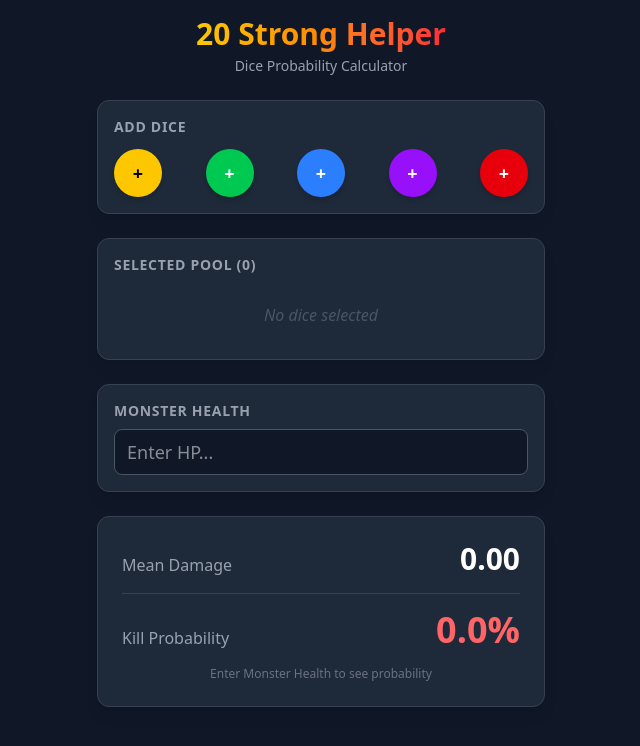
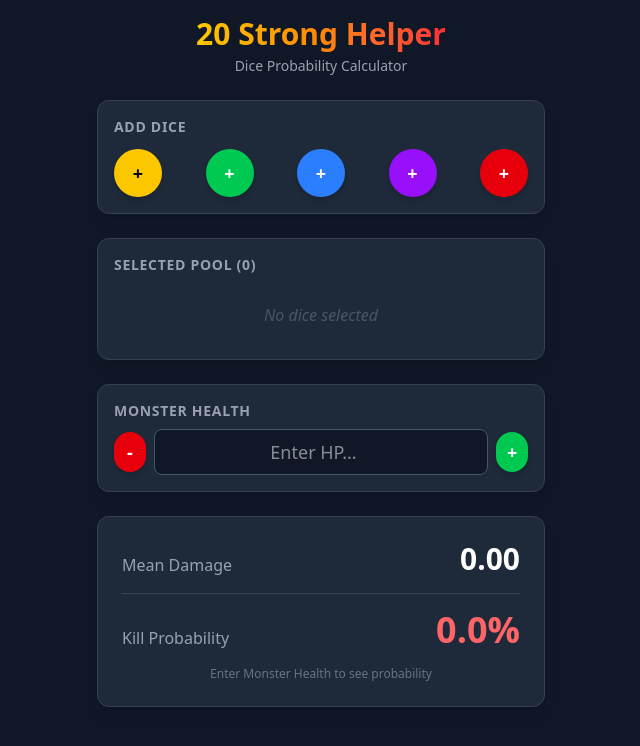
Before and after one commit to Thecentury/20-strong-helper, a React (Vite) app: page / in a window 1280 px wide. Shown: the top 746 px of the page, without its empty margins (319-959 px from the left). Built offline with nearby package versions, Linux system fonts and the light colour scheme.

Commit message:
Buttons to change the monster health

```diff
--- a/src/App.tsx
+++ b/src/App.tsx
@@ -66,6 +66,19 @@ function App() {
 
   const resetDice = () => {
     setSelectedDice([]);
+  };
+
+  const incrementMonsterHealth = () => {
+    setMonsterHealth((prev) => (prev === "" ? 1 : prev + 1));
+  };
+
+  const decrementMonsterHealth = () => {
+    setMonsterHealth((prev) => {
+      if (prev === "" || prev <= 1) {
+        return "";
+      }
+      return prev - 1;
+    });
   };
 
   const stats = useMemo(() => {
@@ -180,6 +193,14 @@ function App() {
           <h2 className="text-sm font-semibold text-gray-400 mb-2 uppercase tracking-wider">
             Monster Health
           </h2>
+          <div className="flex items-center gap-2">
+            <button
+              onClick={decrementMonsterHealth}
+              className="w-10 h-10 rounded-full shadow-md transition-transform transform active:scale-95 flex items-center justify-center font-bold text-lg bg-red-600 hover:bg-red-700 text-white"
+              aria-label="Decrement monster health"
+            >
+              -
+            </button>
             <input
               type="number"
               min="1"
@@ -189,9 +210,17 @@ function App() {
                   e.target.value === "" ? "" : parseInt(e.target.value),
                 )
               }
-            className="w-full bg-gray-900 border border-gray-600 rounded-lg py-2 px-3 text-white focus:outline-none focus:ring-2 focus:ring-blue-500 text-lg"
+              className="w-full bg-gray-900 border border-gray-600 rounded-lg py-2 px-3 text-white focus:outline-none focus:ring-2 focus:ring-blue-500 text-lg text-center"
               placeholder="Enter HP..."
             />
+            <button
+              onClick={incrementMonsterHealth}
+              className="w-10 h-10 rounded-full shadow-md transition-transform transform active:scale-95 flex items-center justify-center font-bold text-lg bg-green-500 hover:bg-green-600 text-white"
+              aria-label="Increment monster health"
+            >
+              +
+            </button>
+          </div>
         </div>
 
         {/* Results */}
```
Lines whose indentation alone changed are shown as unchanged.
